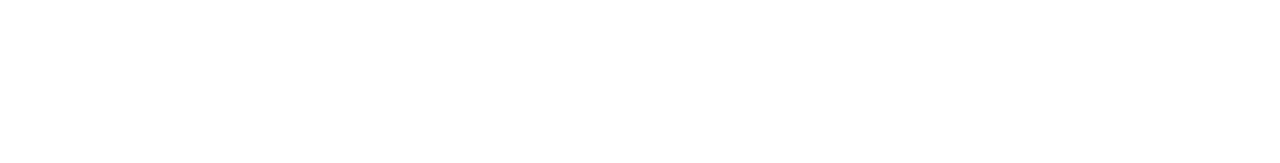
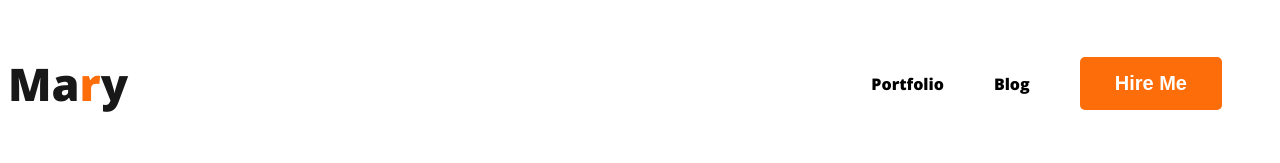
Before and after one commit to WasifulKaium/webdeveloper-portfolio, a plain HTML site: page index.html in a window 1280 px wide. Drawn offline with nearby package versions, Linux system fonts and the light colour scheme.

Commit message:
added nav

```diff
--- a/index.html
+++ b/index.html
@@ -4,12 +4,25 @@
     <meta charset="UTF-8">
     <meta name="viewport" content="width=device-width, initial-scale=1.0">
     <title>Web Developer Portfolio</title>
+    <link rel="preconnect" href="https://fonts.googleapis.com">
+<link rel="preconnect" href="https://fonts.gstatic.com" crossorigin>
+<link href="https://fonts.googleapis.com/css2?family=Open+Sans:wght@800&display=swap" rel="stylesheet">
+    <link rel="stylesheet" href="styles/portfolio.css">
 </head>
 <body>
     <header>
+        <nav>
+            <h3 class="nav-title">Ma<span class="text-primary">r</span>y</h3>
+            <ul>
+                <li><a href=""></a>Portfolio</li>
+                <li><a href=""></a>Blog</li>
+                <li><button class="btn-primary">Hire Me</button></li>
+            </ul>
+        </nav>
 
     </header>
     <main>
+
 
     </main>
     <footer>
--- /dev/null
+++ b/styles/portfolio.css
@@ -0,0 +1,39 @@
+/*common shared styles*/
+body{
+    font-family: 'Open Sans', sans-serif;
+}
+.text-primary{
+    color: #FD6E0A;
+}
+.btn-primary{
+    border-radius: 5px;
+    background: #FD6E0A;
+    border: 0;
+    color: white;
+    font-size: 20px;
+font-weight: 700;
+padding: 15px 35px;
+}
+/* nav related styles*/
+nav{
+    display: flex;
+    justify-content: space-between;
+    align-items: center;
+}
+.nav-title{
+    color: #181818;
+font-size: 45px;
+font-weight: 800;
+}
+nav > ul{
+    display: flex;
+    align-items: center;
+}
+nav li{
+    list-style: none;
+    margin-right: 50px;
+}
+nav a{
+    text-decoration: none;
+    color: #474747;
+}
```
